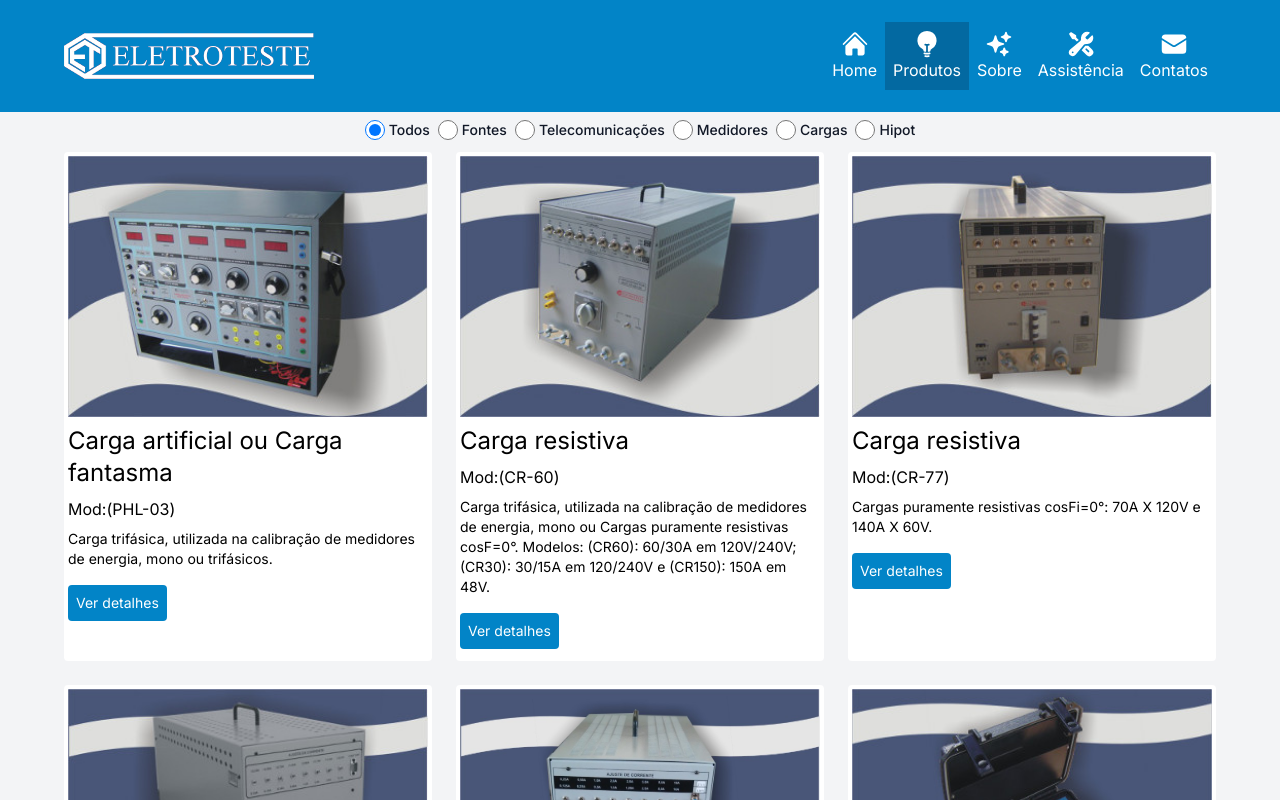
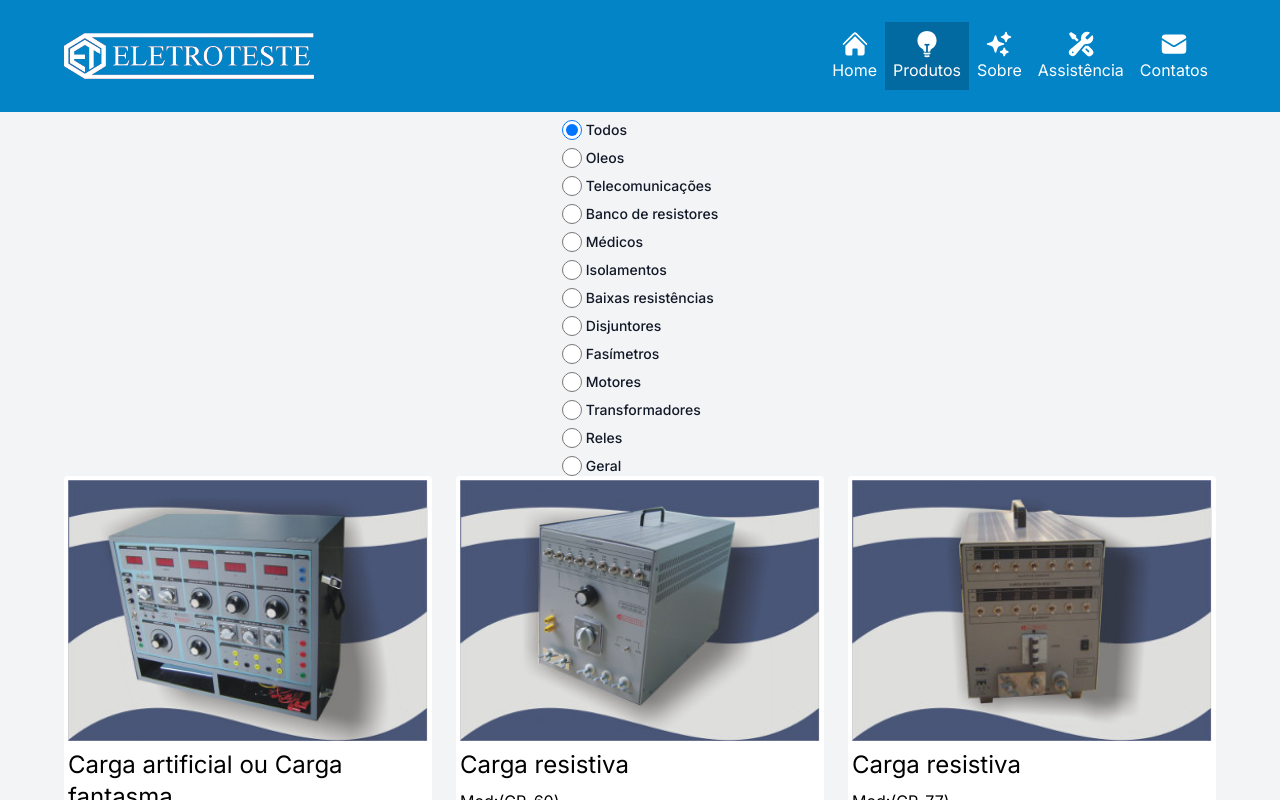
Before and after one commit to FernandoAvellar/eletroteste.com.br, a Next.js app: page /produtos in a window 1280 px wide. Shown: the top 800 px of the page. Built offline with nearby package versions, Linux system fonts and the light colour scheme.

Commit message:
inicializando o novo filtro

```diff
--- a/app/database/produtos-data.js
+++ b/app/database/produtos-data.js
@@ -5,7 +5,7 @@
     modelo: 'PHL-03',
     imagemRef: '/phl03.jpg',
     pdfRef: '/phl03.pdf',
-    categoria: 'cargas',
+    categoria: 'reles',
     conteudo:
       'Carga trifásica, utilizada na calibração de medidores de energia, mono ou trifásicos.',
   },
@@ -15,7 +15,7 @@
     modelo: 'CR-60',
     imagemRef: '/cr60.jpg',
     pdfRef: '/cr60.pdf',
-    categoria: 'cargas',
+    categoria: 'bancoResistores',
     conteudo:
       'Carga trifásica, utilizada na calibração de medidores de energia, mono ou Cargas puramente resistivas cosF=0°. Modelos: (CR60): 60/30A em 120V/240V; (CR30): 30/15A em 120/240V e (CR150): 150A em 48V.',
   },
@@ -25,7 +25,7 @@
     modelo: 'CR-77',
     imagemRef: '/cr77.jpg',
     pdfRef: '/cr77.pdf',
-    categoria: 'cargas',
+    categoria: 'bancoResistores',
     conteudo: 'Cargas puramente resistivas cosFi=0°: 70A X 120V e 140A X 60V.',
   },
   {
@@ -34,7 +34,7 @@
     modelo: 'TCR-23',
     imagemRef: '/tcr23.jpg',
     pdfRef: '/tcr23.pdf',
-    categoria: 'cargas',
+    categoria: 'telecom',
     conteudo:
       'Carga resistiva para ensaio de equipamentos de telecomunicações de acordo com as resoluções da ANATEL para teste de risco contra incêndio.',
   },
@@ -44,7 +44,7 @@
     modelo: 'CR-15',
     imagemRef: '/cr15.jpg',
     pdfRef: '/cr15.pdf',
-    categoria: 'cargas',
+    categoria: 'bancoResistores',
     conteudo:
       'Para qualquer aplicação onde se faz necessário corrente limitada através de elementos puramente resistivos.',
   },
@@ -64,7 +64,7 @@
     modelo: 'FET',
     imagemRef: '/fet.jpg',
     pdfRef: '/fet.pdf',
-    categoria: 'fontes',
+    categoria: 'geral',
     conteudo:
       'Fonte de alimentação CC linear, estabilizada e variável. Possui medidores de precisão integrado. Para uso em laboratório ou com fontes de potencia com alimentação trifásica.',
   },
@@ -74,7 +74,7 @@
     modelo: 'TC-3000W',
     imagemRef: '/tc3000w.jpg',
     pdfRef: '/tc3000w.pdf',
-    categoria: 'fontes',
+    categoria: 'trafo',
     conteudo:
       'Fonte CA de altas corrente para teste de disjuntores e de relação e excitação de TCs.',
   },
@@ -94,7 +94,7 @@
     modelo: 'EGB-2530',
     imagemRef: '/egb2530.jpg',
     pdfRef: '/egb2530.pdf',
-    categoria: 'medidores',
+    categoria: 'medicos',
     conteudo:
       'Medidor de resistências de ligação a terra em equipamentos ou dispositivos. Usado para verificar a integridade da conexão a terra em 25A e 30A.',
   },
@@ -104,7 +104,7 @@
     modelo: 'HP-5432',
     imagemRef: '/hp5432.jpg',
     pdfRef: '/hp5432.pdf',
-    categoria: 'hipot',
+    categoria: 'isolamento',
     conteudo:
       'Fonte de alta tensão CC ou CA com saída de 0 a 10, 20, 30 ou 40 KVcc OU saída de 0 a 10KVca ou 20KVca.',
   },
@@ -114,7 +114,7 @@
     modelo: 'EH-510P',
     imagemRef: '/eh510p.jpg',
     pdfRef: '/eh510p.pdf',
-    categoria: 'hipot',
+    categoria: 'telecom',
     conteudo:
       'Fonte de alta tensão CA 2KV, 3KV, 3.5KV, 5KV ou 7.5KV / 5mA, 10mA, 20mA ou 30mA.',
   },
@@ -124,7 +124,7 @@
     modelo: 'EH-4325C',
     imagemRef: '/eh4325c.jpg',
     pdfRef: '/eh4325c.pdf',
-    categoria: 'hipot',
+    categoria: 'isolamento',
     conteudo: 'Fonte de alta tensão CA com saída de 35KV x 10mA.',
   },
   {
@@ -133,7 +133,7 @@
     modelo: 'EH-5789',
     imagemRef: '/eh5789.jpg',
     pdfRef: '/eh5789.pdf',
-    categoria: 'hipot',
+    categoria: 'isolamento',
     conteudo: 'Fonte CA de alta tensão e alta potência.',
   },
   {
@@ -142,7 +142,7 @@
     modelo: 'EH-510PCC',
     imagemRef: '/eh510pcc.jpg',
     pdfRef: '/eh510pcc.pdf',
-    categoria: 'hipot',
+    categoria: 'isolamento',
     conteudo: 'Fonte de alta tensão DC 2KV, 3.5KV, 5KV, 10KV ou 12KV / 5mA.',
   },
   {
@@ -151,7 +151,7 @@
     modelo: 'EH-6005C',
     imagemRef: '/eh6005c.jpg',
     pdfRef: '/eh6005c.pdf',
-    categoria: 'hipot',
+    categoria: 'isolamento',
     conteudo: 'Fonte de alta tensão CC 50KV/5mA ou 60KV/5mA.',
   },
   {
@@ -160,7 +160,7 @@
     modelo: 'EH-12005C',
     imagemRef: '/eh12005c.jpg',
     pdfRef: '/eh12005c.pdf',
-    categoria: 'hipot',
+    categoria: 'isolamento',
     conteudo: 'Fonte de alta tensão CC com saída diferencial de 120KVcc.',
   },
   {
@@ -169,7 +169,7 @@
     modelo: 'MA-360',
     imagemRef: '/ma360.jpg',
     pdfRef: '/ma360.pdf',
-    categoria: 'medidores',
+    categoria: 'fasimetros',
     conteudo:
       'Medidas de ângulo de fase de alta precisão entre tensões e/ou correntes nos ensaios de relés, medidores de energia e potência e sincronoscópios.',
   },
@@ -179,7 +179,7 @@
     modelo: 'MCF-01',
     imagemRef: '/mcf01.jpg',
     pdfRef: '/mcf01.pdf',
-    categoria: 'medidores',
+    categoria: 'medicos',
     conteudo:
       'Medidas de correntes de fuga CC em tensões de serviços. Verifica requisito de proteção contra choques elétricos em equipamentos elétricos, eletrônicos ou de telecomunicações.',
   },
@@ -189,7 +189,7 @@
     modelo: 'MCF-02',
     imagemRef: '/mcf02.jpg',
     pdfRef: '/mcf02.pdf',
-    categoria: 'medidores',
+    categoria: 'medicos',
     conteudo:
       'Medidas de correntes de fuga CA em tensões de serviços. Verifica requisito de proteção contra choques elétricos em equipamentos elétricos, eletrônicos ou de telecomunicações.',
   },
@@ -199,7 +199,7 @@
     modelo: 'TTR-01W',
     imagemRef: '/ttr01w.jpg',
     pdfRef: '/ttr01w.pdf',
-    categoria: 'medidores',
+    categoria: 'trafo',
     conteudo:
       'Para medida de K=Ns/Np=Vs/Vp ou 1/K=Np/Ns=Vp/Vs em transformadores.',
   },
@@ -209,7 +209,7 @@
     modelo: 'TRZ-60',
     imagemRef: '/trz60.jpg',
     pdfRef: '/trz60.pdf',
-    categoria: 'medidores',
+    categoria: 'oleos',
     conteudo:
       'Análise da rigidez dielétrica do óleo isolante, satisfazendo grande variedade de normas existentes (ASTM, VDE e outras).',
   },
@@ -219,7 +219,7 @@
     modelo: 'MS-03',
     imagemRef: '/ms03.jpg',
     pdfRef: '/ms03.pdf',
-    categoria: 'medidores',
+    categoria: 'disjuntores',
     conteudo:
       'Registra o tempo de atuação de disjuntores trifásicos para verificar a sua simultaneidade.',
   },
@@ -229,7 +229,7 @@
     modelo: 'MR-10W',
     imagemRef: '/mr10w.jpg',
     pdfRef: '/mr10w.pdf',
-    categoria: 'medidores',
+    categoria: 'baixaResistencia',
     conteudo:
       'Mede com precisão resistências de valores muito baixo (1µohms), como resistência de contato de disjuntores, seccionadores e outras.',
   },
@@ -249,7 +249,7 @@
     modelo: 'ST-2500',
     imagemRef: '/st2500.jpg',
     pdfRef: '/st2500.pdf',
-    categoria: 'telecom',
+    categoria: 'motores',
     conteudo:
       'Descobre defeitos em motores, geradores e bobinas pelo método da comparação. Analisa a condição operacional de um motor (bobina) verificando se existe curto entre espiras. Também faz o ensaio entre bobinas e entre as bobinas e a carcaça.',
   },
@@ -259,7 +259,7 @@
     modelo: 'UEE-110D/S',
     imagemRef: '/uee110ds.jpg',
     pdfRef: '/uee110ds.pdf',
-    categoria: 'medidores',
+    categoria: 'disjuntores',
     conteudo: 'Para calibração de relés de corrente/tensão.',
   },
   {
@@ -268,7 +268,7 @@
     modelo: 'UEE-3F',
     imagemRef: '/uee3f.jpg',
     pdfRef: '/uee3f.pdf',
-    categoria: 'medidores',
+    categoria: 'fasimetros',
     conteudo:
       'Para calibração de relés trifásicos de ângulo, corrente e tensão.',
   },
@@ -278,7 +278,7 @@
     modelo: 'UEE-400',
     imagemRef: '/uee400.jpg',
     pdfRef: '/uee400.pdf',
-    categoria: 'medidores',
+    categoria: 'reles',
     conteudo:
       'Para calibração de disjuntores e relés térmicos (200A, 300A ou 400A).',
   },
@@ -288,7 +288,7 @@
     modelo: 'VMA-200',
     imagemRef: '/vma200.jpg',
     pdfRef: '/vma200.pdf',
-    categoria: 'medidores',
+    categoria: 'reles',
     conteudo: 'Para calibração de relés direcionais.',
   },
 ]
--- a/app/produtos/page.js
+++ b/app/produtos/page.js
@@ -24,7 +24,7 @@
   return (
     <div>
       <div className="container mx-auto flex w-auto max-w-6xl flex-row items-center justify-center gap-4">
-        <div className="flex flex-col gap-1 md:mb-3 md:flex-row md:items-center md:gap-2">
+        <div className="flex flex-col gap-2">
           <label className="md:text-md inline-flex items-center text-sm md:font-medium">
             <input
               type="radio"
@@ -40,12 +40,12 @@
             <input
               type="radio"
               name="filtro"
-              value="fontes"
-              checked={selectedFilter === 'fontes'}
+              value="oleos"
+              checked={selectedFilter === 'oleos'}
               onChange={handleFilterChange}
               className="size-4 md:size-5"
             ></input>
-            <span className="ml-1 text-gray-900">Fontes</span>
+            <span className="ml-1 text-gray-900">Oleos</span>
           </label>
           <label className="md:text-md inline-flex items-center text-sm md:font-medium">
             <input
@@ -62,34 +62,111 @@
             <input
               type="radio"
               name="filtro"
-              value="medidores"
-              checked={selectedFilter === 'medidores'}
+              value="bancoResistores"
+              checked={selectedFilter === 'bancoResistores'}
               onChange={handleFilterChange}
               className="size-4 md:size-5"
             ></input>
-            <span className="ml-1 text-gray-900">Medidores</span>
+            <span className="ml-1 text-gray-900">Banco de resistores</span>
           </label>
           <label className="md:text-md inline-flex items-center text-sm md:font-medium">
             <input
               type="radio"
               name="filtro"
-              value="cargas"
-              checked={selectedFilter === 'cargas'}
+              value="medicos"
+              checked={selectedFilter === 'medicos'}
               onChange={handleFilterChange}
               className="size-4 md:size-5"
             ></input>
-            <span className="ml-1 text-gray-900">Cargas</span>
+            <span className="ml-1 text-gray-900">Médicos</span>
           </label>
           <label className="md:text-md inline-flex items-center text-sm md:font-medium">
             <input
               type="radio"
               name="filtro"
-              value="hipot"
-              checked={selectedFilter === 'hipot'}
+              value="isolamento"
+              checked={selectedFilter === 'isolamento'}
               onChange={handleFilterChange}
               className="size-4 md:size-5"
             ></input>
-            <span className="ml-1 text-gray-900">Hipot</span>
+            <span className="ml-1 text-gray-900">Isolamentos</span>
+          </label>
+          <label className="md:text-md inline-flex items-center text-sm md:font-medium">
+            <input
+              type="radio"
+              name="filtro"
+              value="baixaResistencia"
+              checked={selectedFilter === 'baixaResistencia'}
+              onChange={handleFilterChange}
+              className="size-4 md:size-5"
+            />
+            <span className="ml-1 text-gray-900">Baixas resistências</span>
+          </label>
+          <label className="md:text-md inline-flex items-center text-sm md:font-medium">
+            <input
+              type="radio"
+              name="filtro"
+              value="disjuntores"
+              checked={selectedFilter === 'disjuntores'}
+              onChange={handleFilterChange}
+              className="size-4 md:size-5"
+            />
+            <span className="ml-1 text-gray-900">Disjuntores</span>
+          </label>
+          <label className="md:text-md inline-flex items-center text-sm md:font-medium">
+            <input
+              type="radio"
+              name="filtro"
+              value="fasimetros"
+              checked={selectedFilter === 'fasimetros'}
+              onChange={handleFilterChange}
+              className="size-4 md:size-5"
+            />
+            <span className="ml-1 text-gray-900">Fasímetros</span>
+          </label>
+          <label className="md:text-md inline-flex items-center text-sm md:font-medium">
+            <input
+              type="radio"
+              name="filtro"
+              value="motores"
+              checked={selectedFilter === 'motores'}
+              onChange={handleFilterChange}
+              className="size-4 md:size-5"
+            />
+            <span className="ml-1 text-gray-900">Motores</span>
+          </label>
+          <label className="md:text-md inline-flex items-center text-sm md:font-medium">
+            <input
+              type="radio"
+              name="filtro"
+              value="trafo"
+              checked={selectedFilter === 'trafo'}
+              onChange={handleFilterChange}
+              className="size-4 md:size-5"
+            />
+            <span className="ml-1 text-gray-900">Transformadores</span>
+          </label>
+          <label className="md:text-md inline-flex items-center text-sm md:font-medium">
+            <input
+              type="radio"
+              name="filtro"
+              value="reles"
+              checked={selectedFilter === 'reles'}
+              onChange={handleFilterChange}
+              className="size-4 md:size-5"
+            />
+            <span className="ml-1 text-gray-900">Reles</span>
+          </label>
+          <label className="md:text-md inline-flex items-center text-sm md:font-medium">
+            <input
+              type="radio"
+              name="filtro"
+              value="geral"
+              checked={selectedFilter === 'geral'}
+              onChange={handleFilterChange}
+              className="size-4 md:size-5"
+            />
+            <span className="ml-1 text-gray-900">Geral</span>
           </label>
         </div>
       </div>
--- /dev/null
+++ b/app/ui/listbox.js
@@ -0,0 +1,78 @@
+import { Fragment, useState } from 'react'
+import { Listbox, Transition } from '@headlessui/react'
+import { CheckIcon, ChevronUpDownIcon } from '@heroicons/react/20/solid'
+
+const people = [
+  { id: 1, name: 'Baixas Resistências / SPDA' },
+  { id: 2, name: 'Banco de Resistores' },
+  { id: 3, name: 'Disjuntores' },
+  { id: 4, name: 'Equipamentos Médicos' },
+  { id: 5, name: 'Equipamentos de Telecomunicações' },
+  { id: 6, name: 'Fasímetros' },
+  { id: 7, name: 'Isolação elétrica/ Dielétricos/ EPIs e EPCs' },
+  { id: 8, name: 'Motores elétricos' },
+  { id: 9, name: 'Óleos Isolantes' },
+  { id: 10, name: 'Reles' },
+  { id: 11, name: 'Transformadores' },
+  { id: 12, name: 'Geral' },
+  { id: 12, name: 'Todos' },
+]
+
+export default function ListBox() {
+  const [selected, setSelected] = useState(people[12])
+
+  return (
+    <div className="fixed top-16 w-72">
+      <Listbox value={selected} onChange={setSelected}>
+        <div className="relative mt-1">
+          <Listbox.Button className="relative w-full cursor-default rounded-lg bg-white py-2 pl-3 pr-10 text-left shadow-md focus:outline-none focus-visible:border-indigo-500 focus-visible:ring-2 focus-visible:ring-white/75 focus-visible:ring-offset-2 focus-visible:ring-offset-orange-300 sm:text-sm">
+            <span className="block truncate">{selected.name}</span>
+            <span className="pointer-events-none absolute inset-y-0 right-0 flex items-center pr-2">
+              <ChevronUpDownIcon
+                className="h-5 w-5 text-gray-400"
+                aria-hidden="true"
+              />
+            </span>
+          </Listbox.Button>
+          <Transition
+            as={Fragment}
+            leave="transition ease-in duration-100"
+            leaveFrom="opacity-100"
+            leaveTo="opacity-0"
+          >
+            <Listbox.Options className="absolute mt-1 max-h-60 w-full overflow-auto rounded-md bg-white py-1 text-base shadow-lg ring-1 ring-black/5 focus:outline-none sm:text-sm">
+              {people.map((person, personIdx) => (
+                <Listbox.Option
+                  key={personIdx}
+                  className={({ active }) =>
+                    `relative cursor-default select-none py-2 pl-10 pr-4 ${
+                      active ? 'bg-amber-100 text-amber-900' : 'text-gray-900'
+                    }`
+                  }
+                  value={person}
+                >
+                  {({ selected }) => (
+                    <>
+                      <span
+                        className={`block truncate ${
+                          selected ? 'font-medium' : 'font-normal'
+                        }`}
+                      >
+                        {person.name}
+                      </span>
+                      {selected ? (
+                        <span className="absolute inset-y-0 left-0 flex items-center pl-3 text-amber-600">
+                          <CheckIcon className="h-5 w-5" aria-hidden="true" />
+                        </span>
+                      ) : null}
+                    </>
+                  )}
+                </Listbox.Option>
+              ))}
+            </Listbox.Options>
+          </Transition>
+        </div>
+      </Listbox>
+    </div>
+  )
+}
```
